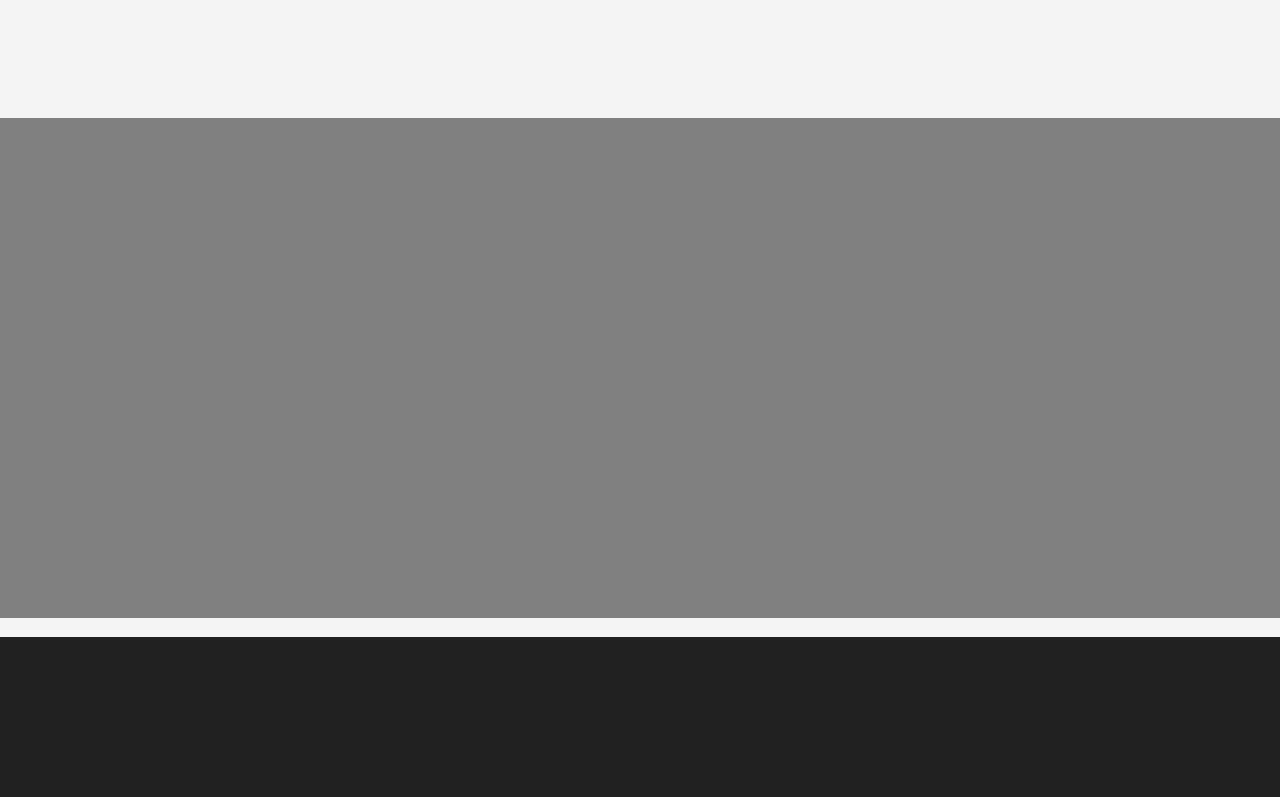
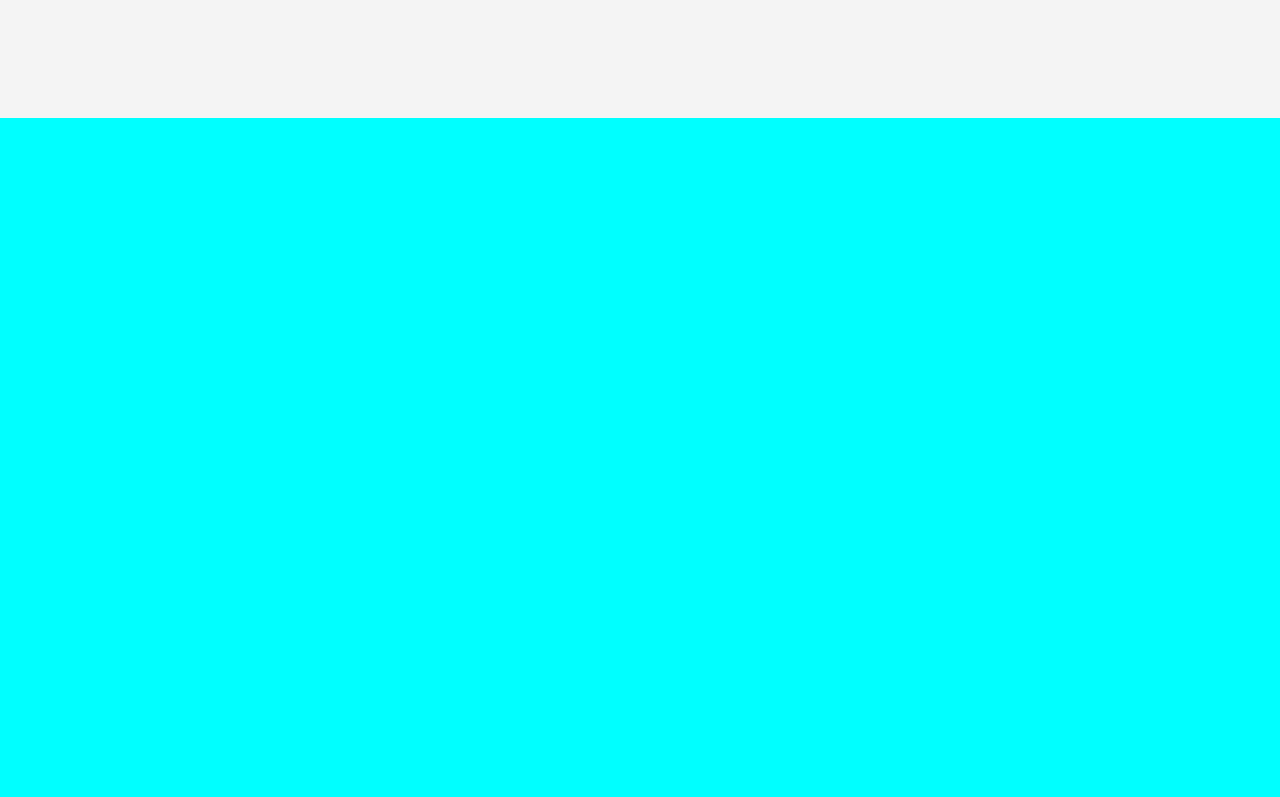
Before and after one commit to volkerson/volkerson-2023, a website: page src/index.html in a window 1280 px wide. Shown: the part 1463-2260 px from the top of the page. Drawn offline with nearby package versions, Linux system fonts and the light colour scheme; files that its build step writes are made by us from their sources; a web font is replaced by a local one.

Commit message:
added horizontally scrolling wiht GSAP

```diff
--- a/public/assets/js/app.js
+++ b/public/assets/js/app.js
@@ -33,3 +33,23 @@ for(let int = 0; int < typewriterText.length; int++) {
     }, 141 * (int + 1))
 
 }
+
+/*
+Horizontal scolling with GSAP
+*/
+
+gsap.registerPlugin(ScrollTrigger);
+
+const tl = gsap.timeline();
+
+tl.to(".project-container", 3, {x:-window.innerWidth});
+tl.to(".project-container", 3, {x:-window.innerWidth * 2});
+
+ScrollTrigger.create({
+    animation: tl,
+    trigger: ".project-container",
+    start: "center center",
+    end: "+=4000",
+    scrub: true,
+    pin: true
+});
--- a/src/index.html
+++ b/src/index.html
@@ -13,7 +13,7 @@
 	<div class="page-container">
 		<header>
 			<div class="header__grid-item">
-				<img width="98.5" height="19" class="page-logo"  src="./assets/images/volkerson-logo.png">
+				<img width="99" height="19" class="page-logo"  alt="volkerson logo" src="./assets/images/volkerson-logo.png">
 				<div class="social-media-nav">
 					<ul>
 						<li><a href="https://www.linkedin.com/in/ben-ludvig-baage-786526273/" target="_blank">LinkedIn</a></li>
@@ -79,11 +79,19 @@
 				</div>
 			</section>
 			<section class="projects">
-
+				<div class="scroll-container">
+					<div class="project-container">
+						<div class="single-project"></div>
+						<div class="single-project"></div>
+						<div class="single-project"></div>
+					</div>
+				</div>
 			</section>
 		</main>
 		<footer></footer>
 	</div>
+	<script defer src="https://cdnjs.cloudflare.com/ajax/libs/gsap/3.12.0/gsap.min.js"></script>
+	<script defer src="https://cdnjs.cloudflare.com/ajax/libs/gsap/3.12.0/ScrollTrigger.min.js"></script>
 	<script defer src="./assets/js/app.js"></script>
 </body>
 </html>
--- a/src/sass/layout/_main.scss
+++ b/src/sass/layout/_main.scss
@@ -6,7 +6,7 @@
 @use '../abstracts/margins' as margin;
 
 main {
-    height: 1300px;
+    height: auto;
     background-color: color.$white;
 }
 
@@ -40,7 +40,43 @@ main {
     gap: 79px;;
 }
 
+/*
+ * PROJECTS
+*/
+
 .projects {
-    height: 500px;
-    background-color:grey;
+    /* no styles yet */
 }
+
+
+
+.scroll-container {
+    position: relative;
+    overflow-x: hidden;
+}
+
+.project-container {
+    display: flex;
+    flex-wrap: nowrap;
+}
+
+.single-project {
+    width: 100vw;
+    height: 100vh;
+    display: flex;
+    flex-shrink: 0;
+    align-items: center;
+    justify-content: space-around;
+}
+
+.single-project:nth-child(1) {
+    background-color: aqua;
+}
+
+.single-project:nth-child(2) {
+    background-color: orange;
+}
+
+.single-project:nth-child(3) {
+    background-color: orchid;
+}
```
Also changed, not shown: public/index.html (+10 -2 lines), public/style.css.
